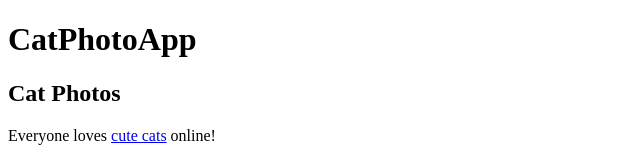
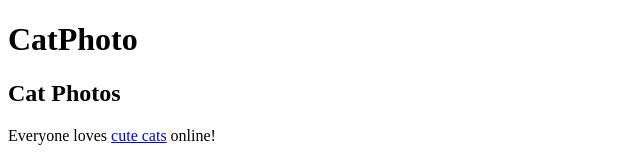
Before and after one commit to mGonzy7/catphotoapp, a plain HTML site: page index.html in a window 1280 px wide. Shown: the top 160 px of the page, without its empty margins (0-640 px from the left). Drawn offline with Linux system fonts and the light colour scheme.

Commit message:
Update index.html

```diff
--- a/index.html
+++ b/index.html
@@ -3,11 +3,11 @@
 <html lang="en">
   <head>
 
-    <title>CatPhoto</title>
+    <title>CatPhotoApp</title>
   </head>
   <body>
     <main>
-      <h1>CatPhotoApp</h1>
+      <h1>CatPhoto</h1>
       <section>
         <h2>Cat Photos</h2>
         <p>Everyone loves <a href="https://cdn.freecodecamp.org/curriculum/cat-photo-app/running-cats.jpg">cute cats</a> online!</p>
```
